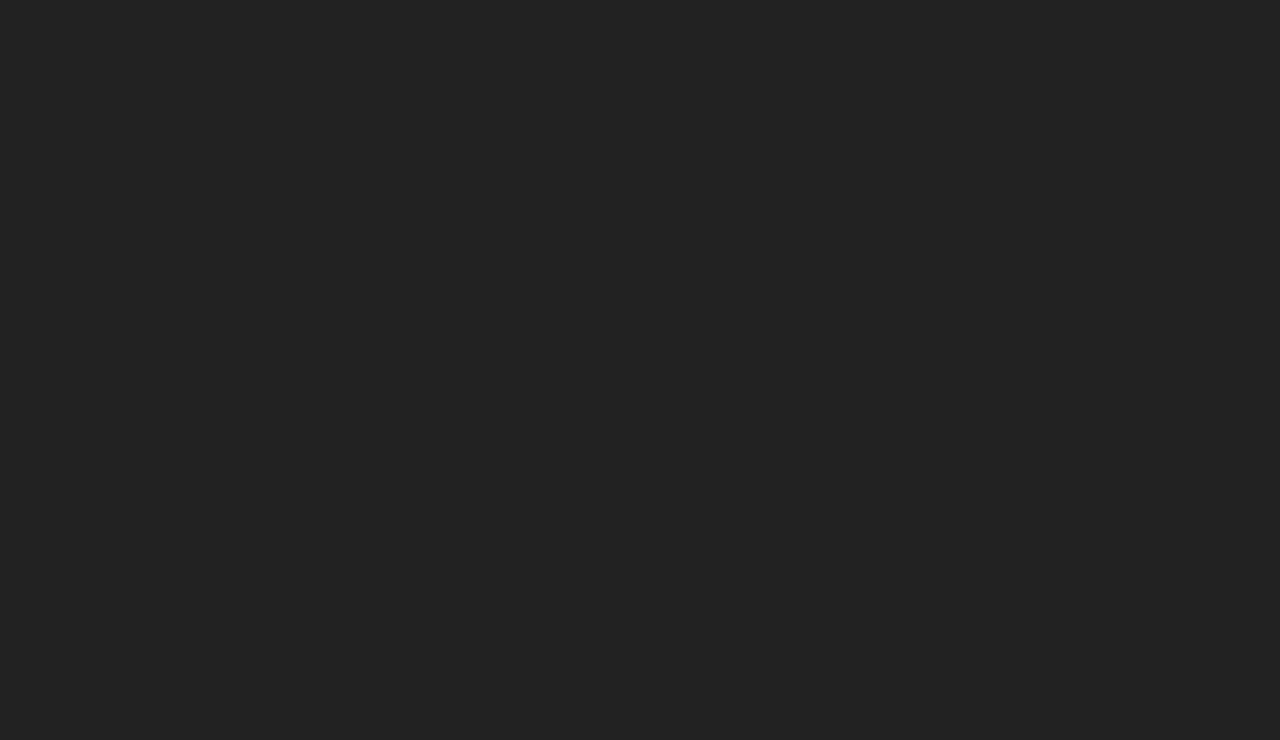
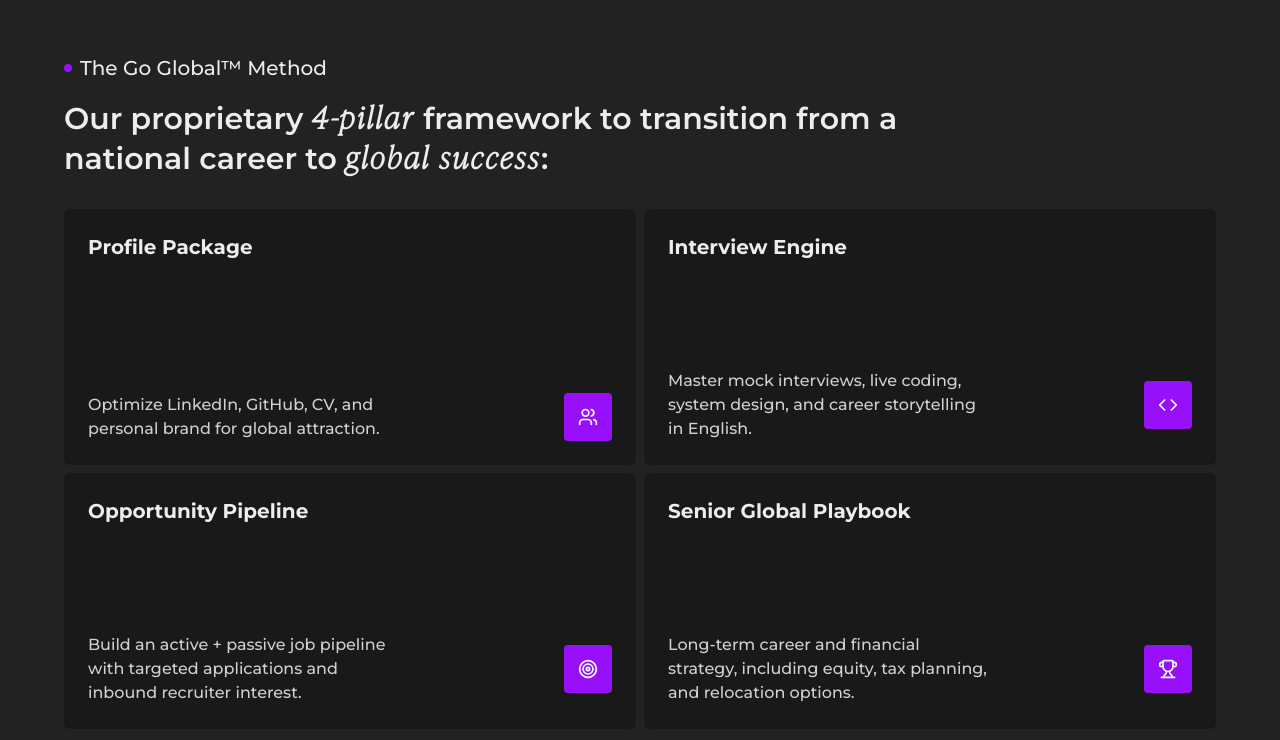
Before and after one commit to ProgramadoresSemPatria/borderless-institutional-website, a Next.js app: page /psp-mentorship in a window 1280 px wide. Shown: the part 1458-2198 px from the top of the page. Before the commit the page ends 1312 px from the top, so only its background shows below. Built offline with nearby package versions, Linux system fonts and the light colour scheme.

Commit message:
feat: add go global method

```diff
--- /dev/null
+++ b/app/components/sections/psp-mentorship/GoGlobalMethod.tsx
@@ -0,0 +1,81 @@
+"use client";
+
+import { useGSAP } from "@gsap/react";
+import gsap from "gsap";
+import { Code, Target, Trophy, Users } from "lucide-react";
+import { AnimatedText } from "../../ui/AnimatedText";
+import { FeatureCard } from "../../ui/FeatureCard";
+
+const methods = [
+  {
+    title: "Profile Package",
+    description:
+      "Optimize LinkedIn, GitHub, CV, and personal brand for global attraction.",
+    icon: Users,
+  },
+  {
+    title: "Interview Engine",
+    description:
+      "Master mock interviews, live coding, system design, and career storytelling in English.",
+    icon: Code,
+  },
+  {
+    title: "Opportunity Pipeline",
+    description:
+      "Build an active + passive job pipeline with targeted applications and inbound recruiter interest.",
+    icon: Target,
+  },
+  {
+    title: "Senior Global Playbook",
+    description:
+      "Long-term career and financial strategy, including equity, tax planning, and relocation options.",
+    icon: Trophy,
+  },
+];
+
+export function GoGlobalMethod() {
+  useGSAP(() => {
+    gsap.fromTo(
+      ".global-method-card",
+      { y: "20%", opacity: 0 },
+      {
+        y: 0,
+        opacity: 1,
+        ease: "back.inOut",
+        duration: 0.8,
+        stagger: 0.1,
+        scrollTrigger: { trigger: ".global-method-card", start: "top 90%" },
+      }
+    );
+  });
+
+  return (
+    <section className="space-y-8 py-[10svh]">
+      <div className="space-y-4">
+        <div className="flex items-center gap-2">
+          <div className="size-2 rounded-full bg-primary" />
+          <AnimatedText className="text-sm md:text-xl font-medium">
+            The Go Global™ Method
+          </AnimatedText>
+        </div>
+        <AnimatedText as="h2" className="max-w-4xl">
+          Our proprietary <span className="font-ivy">4-pillar</span> framework
+          to transition from a national career to{" "}
+          <span className="font-ivy">global success</span>:
+        </AnimatedText>
+      </div>
+
+      <div className="grid md:grid-cols-2 2xl:grid-cols-4 gap-2">
+        {methods.map((method) => (
+          <FeatureCard
+            key={method.title}
+            title={method.title}
+            description={method.description}
+            icon={method.icon}
+            className="global-method-card"
+          />
+        ))}
+      </div>
+    </section>
+  );
+}
--- a/app/components/sections/psp-mentorship/PspHeroSection.tsx
+++ b/app/components/sections/psp-mentorship/PspHeroSection.tsx
@@ -3,7 +3,7 @@ import { AnimatedText } from "../../ui/AnimatedText";
 
 export function PspHeroSection() {
   return (
-    <section className="pt-[8svh] md:pt-[10svh] pb-[5svh] space-y-12">
+    <section className="py-[10svh] space-y-12">
       <div className="space-y-6">
         <AnimatedText
           tweenVars={{
--- a/app/components/sections/psp-mentorship/WhoIsItFor.tsx
+++ b/app/components/sections/psp-mentorship/WhoIsItFor.tsx
@@ -26,7 +26,7 @@ export function WhoIsItFor() {
   });
 
   return (
-    <section className="py-[5svh] space-y-8">
+    <section className="py-[10svh] space-y-8">
       <div className="space-y-4">
         <div className="flex items-center gap-2">
           <div className="size-2 rounded-full bg-primary" />
--- a/app/components/ui/AnimatedText.tsx
+++ b/app/components/ui/AnimatedText.tsx
@@ -4,7 +4,6 @@ import { useGSAP } from "@gsap/react";
 import gsap from "gsap";
 import { SplitText } from "gsap/SplitText";
 import { ComponentProps, ElementType, ReactNode, useRef } from "react";
-import { twMerge } from "tailwind-merge";
 
 type AnimatedTextOwnProps<E extends ElementType> = {
   children: ReactNode;
@@ -59,11 +58,7 @@ export function AnimatedText<E extends ElementType = "p">({
   );
 
   return (
-    <Component
-      className={twMerge("w-full", className)}
-      {...rest}
-      ref={container}
-    >
+    <Component className={className} {...rest} ref={container}>
       {children}
     </Component>
   );
--- a/app/components/ui/FeatureCard.tsx
+++ b/app/components/ui/FeatureCard.tsx
@@ -22,7 +22,7 @@ export function FeatureCard({
         className
       )}
     >
-      <h3 className="text-xl md:text-2xl font-bold">{title}</h3>
+      <h3 className="text-xl font-bold">{title}</h3>
       <div className="flex items-center justify-between gap-4">
         <p className="text-sm md:text-base font-medium max-w-xs text-gray">
           {description}
--- a/app/psp-mentorship/page.tsx
+++ b/app/psp-mentorship/page.tsx
@@ -1,3 +1,4 @@
+import { GoGlobalMethod } from "../components/sections/psp-mentorship/GoGlobalMethod";
 import { PspHeroSection } from "../components/sections/psp-mentorship/PspHeroSection";
 import { WhatIsPspMentorship } from "../components/sections/psp-mentorship/WhatIsPspMentorship";
 import { WhoIsItFor } from "../components/sections/psp-mentorship/WhoIsItFor";
@@ -8,6 +9,8 @@ export default function Page() {
       <PspHeroSection />
       <WhatIsPspMentorship />
       <WhoIsItFor />
+      <GoGlobalMethod />
+      <section className="h-svh"></section>
     </div>
   );
 }
```
